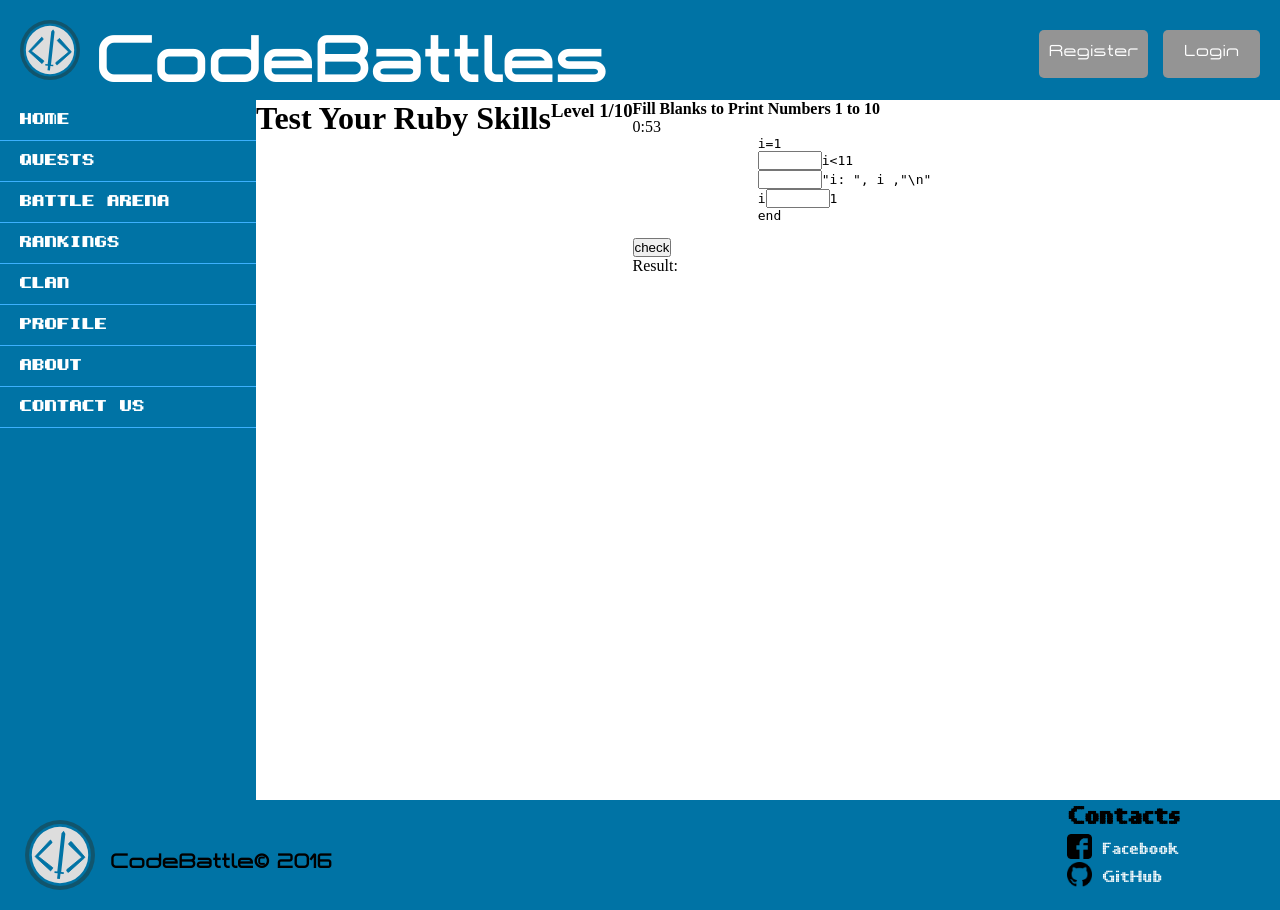
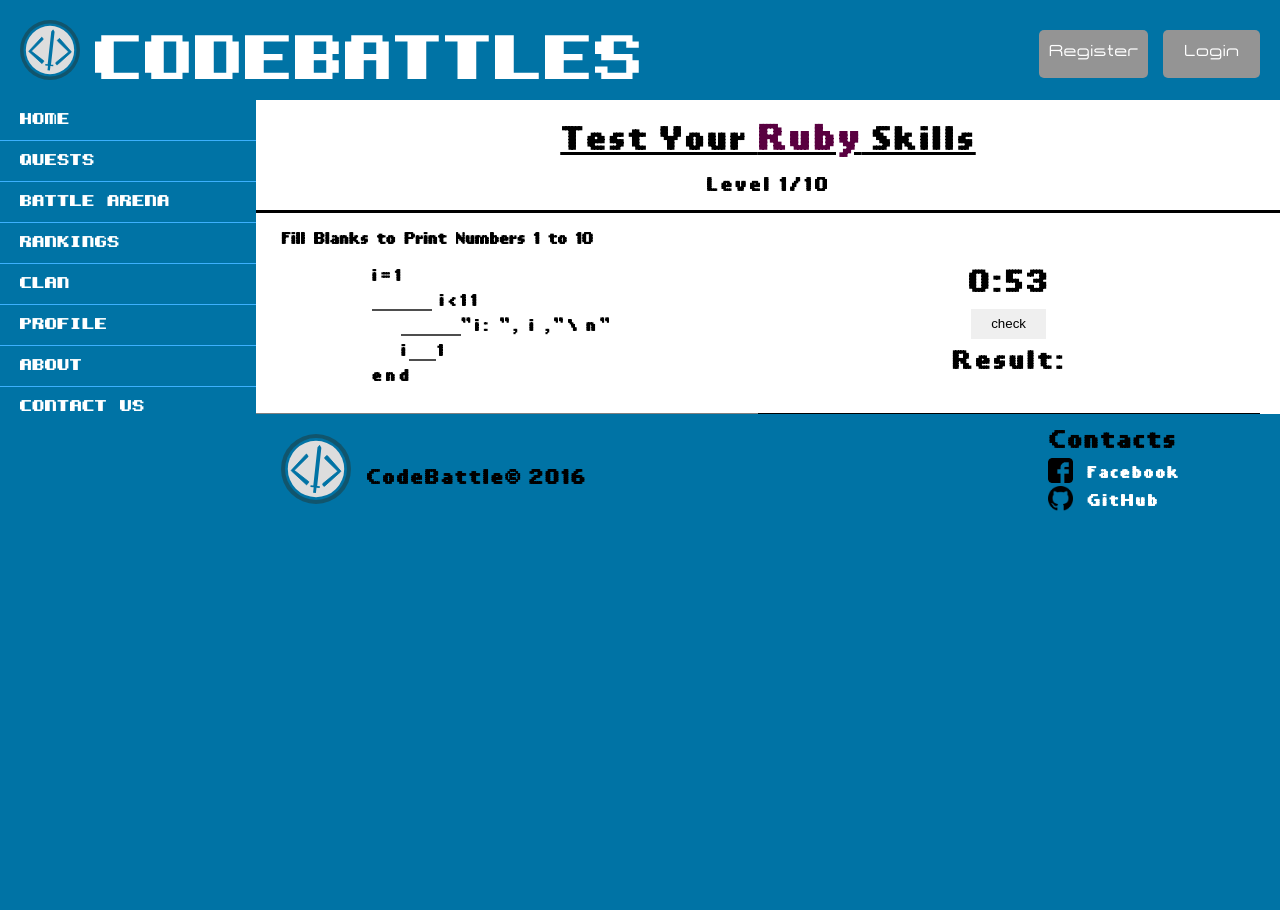
Before and after one commit to CodeBattle123/Main, a PHP site: page /example-quest.php in a window 1280 px wide. After the commit the page ends 511 px from the top, so only its background shows below. Run offline with PHP 8.4, Linux system fonts and the light colour scheme; some libraries are stand-ins or nearby versions.

Commit message:
Major changes to the example quest.
Example quest page changes:
 - Automatically set width of input fields.
 - Whole redesign of the page.

Header and footer css:
 - Changed fonts.

```diff
--- a/example-quest.php
+++ b/example-quest.php
@@ -3,34 +3,48 @@
 <head>
     <link rel="stylesheet" href="styles/headerAndFooter.css">
     <script type='text/javascript' src='http://ajax.googleapis.com/ajax/libs/jquery/1.4/jquery.min.js'></script>
-    <link rel="stylesheet" href="styles/example-quest-style.css">
     <link rel="stylesheet" href="styles/sidebar.css">
     <link rel="stylesheet" href="styles/main.css">
+    <link rel="stylesheet" href="styles/example-quest-style.css">
     <meta charset="UTF-8">
-    <title>quests</title>
+    <title>Quests</title>
+
 </head>
 <body>
 <?php include 'header.php' ?>
 <?php include 'sidebar.html' ?>
+
 <div class="wrapper">
-    <h1 class="langName">Test Your Ruby Skills</h1>
-    <h3 class="level">Level 1/10</h3>
+    <div class="questContainer">
+        <h1 class="langName">Test Your <span>Ruby</span> Skills</h1>
+        <h3 class="level">Level 1/10</h3>
+        <hr>
+        <h4 class="objective">Fill Blanks to Print Numbers 1 to 10</h4>
 
-    <div class="questContainer">
-            <h4 class="objective">Fill Blanks to Print Numbers 1 to 10 </h4>
-            <div id="counter"></div>
+        <div class="codeContainer">
             <pre class="quest">
                 <span>i=1</span><!-- <span>&lt;irb&gt;</span> -->
-                <input type="text" id="ex-quest-input-1" class="input" style="width: 60px" ><span>i<11</span></input>
-                <input type="text" id="ex-quest-input-2" class="input" style="width: 60px" cols="3"><span>"i: ", i ,"\n"</span></input>
-                <span>i</span><input type="text" id="ex-quest-input-3" class="input" style="width: 60px" ><span>1</span></input>
+                <input type="text" id="ex-quest-input-1" class="input" maxlength="5"><span> i&lt;11 </span></input>
+                    <input type="text" id="ex-quest-input-2" class="input" maxlength="5"><span>"i: ", i ,"\n"</span></input>
+                    <span>i</span><input type="text" id="ex-quest-input-3" class="input" maxlength="2"><span>1</span></input>
                 <span>end</span><!-- <span>&lt;/irb&gt;</span> -->
             </pre>
 
-            <input type="button" id="btn-submit-quest-example" value="check"> <br>
-            Result: <span id="result"></span>
+            <div id="counter">
+                <br><input type="button" class="checkButton" id="btn-submit-quest-example" value="check">
+                <span id="result">Result: </span>
+            </div>
+        </div>
     </div>
 </div>
+
+<script type="text/javascript">
+    let inputs = document.getElementsByClassName('input');
+
+    for(item of inputs) {
+        item.style.width = (item.maxLength * 11) + 'px';
+    }
+</script>
 
 <script>
     function countdown() {
@@ -38,7 +52,8 @@
         function tick() {
             var counter = document.getElementById("counter");
             seconds--;
-            counter.innerHTML = "0:" + (seconds < 10 ? "0" : "") + String(seconds);
+            counter.innerHTML = "0:" + (seconds < 10 ? "0" : "") + String(seconds)
+                +"<br><input type='button' class='checkButton' id='btn-submit-quest-example' value='check'> <br> <span id='result'>Result: </span>";
             if (seconds > 0) {
                 let t = setTimeout(tick, 1000);
                 $('#btn-submit-quest-example').click(function () {
--- /dev/null
+++ b/styles/example-quest-style.css
@@ -0,0 +1,98 @@
+hr {
+    border: 1px solid black;
+    background: black;
+}
+
+.questContainer {
+    width: 100%;
+}
+
+.codeContainer {
+    display: flex;
+    flex-direction: row;
+}
+
+.langName, .level, .objective, #counter, .quest{
+    letter-spacing: 3px;
+    font-weight: bold;
+    font-family: Text;
+    width: 100%;
+    padding: 0;
+    margin: 15px auto;
+    text-align: center;
+}
+
+.langName {
+    text-decoration: underline;
+}
+
+.objective {
+    width: auto;
+    margin-left: 25px;
+    text-align: left;
+    letter-spacing: normal;
+    word-spacing: 5px;
+}
+
+.quest {
+    width: 49%;
+    display: inline-block;
+
+    border-bottom: 1px solid gray;
+
+    letter-spacing: 4px;
+    text-align: left;
+    line-height: 25px;
+    padding: 0;
+    margin: 0;
+}
+
+.langName span {
+    color: rgb(89, 0, 64);
+    font-size: 35px;
+}
+
+.input {
+    font-weight: bold;
+    font-family: Text;
+    letter-spacing: 3px;
+    padding-left: 5px;
+    background-color: none;
+    border: none;
+    border-bottom: 2px solid rgb(78, 78, 78);
+}
+
+.input:focus {
+    outline: none;
+}
+
+#counter {
+    font-weight: bolder;
+    font-size: 30px;
+
+    margin: 0;
+
+    width: 49%;
+    height: 151px;
+
+    position: relative;
+
+    display: inline-block;
+
+    border-bottom: 1px solid black;
+}
+
+.checkButton {
+    border: 0;
+    width: 75px;
+    height: 30px;
+    display: inline-block;
+}
+
+#result {
+    display: inline-block;
+
+    font-family: Text;
+    font-size: 25px;
+    font-weight: bold;
+}
--- a/styles/headerAndFooter.css
+++ b/styles/headerAndFooter.css
@@ -63,7 +63,7 @@
    font-size: 5vw;
    position: relative;
    top: 10px;
-   font-family: MainText;
+   font-family: Sidebar;
    display: inline-block;
    color: #FFF;
 }
@@ -109,6 +109,8 @@
    position: relative;
 
    font-family: Text;
+   font-weight: bold;
+   letter-spacing: 2px;
 
    background-color: #0073A5;
 }
@@ -122,7 +124,7 @@
    margin: 20px 15px 0px 25px;
 }
 .cpheader {
-   font-family: MainText;
+   font-family: Text;
    position: absolute;
    top: 50px;
    font-size: 20px;
@@ -143,6 +145,7 @@
    position: relative;
    float: right;
    margin-right: 100px;
+   margin-top: 10px;
 }
 
 .contacts ul {
--- a/styles/main.css
+++ b/styles/main.css
@@ -30,13 +30,11 @@
 
 .wrapper {
     background-color: white;
-    height: 700px;
     display: flex;
     flex-direction: row;
 }
 
 hr {
-
     border: 0;
     height: 1px;
     background-image: -webkit-linear-gradient(left, #f0f0f0, #8c8b8b, #f0f0f0);
```
